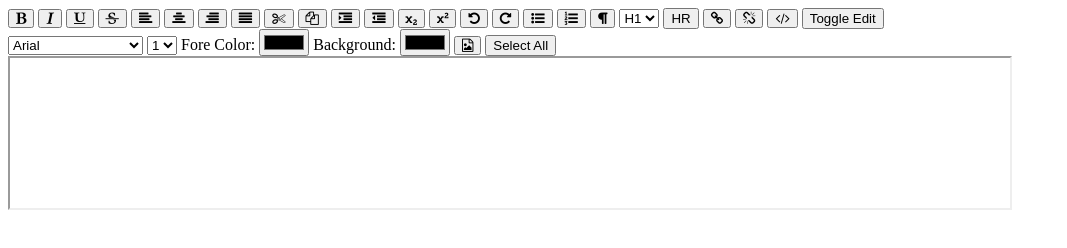
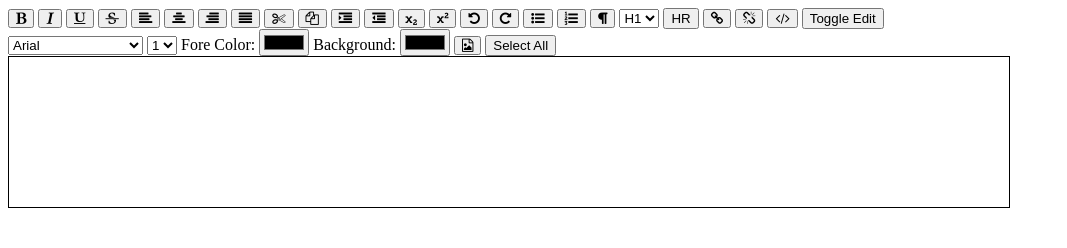
Before and after one commit to hmccabe2002/richtexteditor, a plain HTML site: page index.html in a window 1280 px wide. Shown: the whole page, without its empty margins (0-1067 px from the left). Drawn offline with Linux system fonts and the light colour scheme.

Commit message:
Update index.html

```diff
--- a/index.html
+++ b/index.html
@@ -1,5 +1,10 @@
 <head>
   <link rel="stylesheet" href="https://cdnjs.cloudflare.com/ajax/libs/font-awesome/4.7.0/css/font-awesome.min.css" type="text/css">
+  <style>
+    .edit{
+     border: 1px solid black;
+    }
+  </style>
 </head>
 <body onload="enableEditMode()">
   <!-- Esta página utiliza Font Awesome -->
@@ -61,7 +66,7 @@
     <button onclick="execCmd('selectAll');">Select All</button>
   </div>
 
-  <iframe name="richTextField" style="width: 1000px; height: 500ox;"></iframe>
+  <iframe class="edit" name="richTextField" style="width: 1000px; height: 500ox;"></iframe>
 
   <script>
     var showingSourceCode = false;
```
